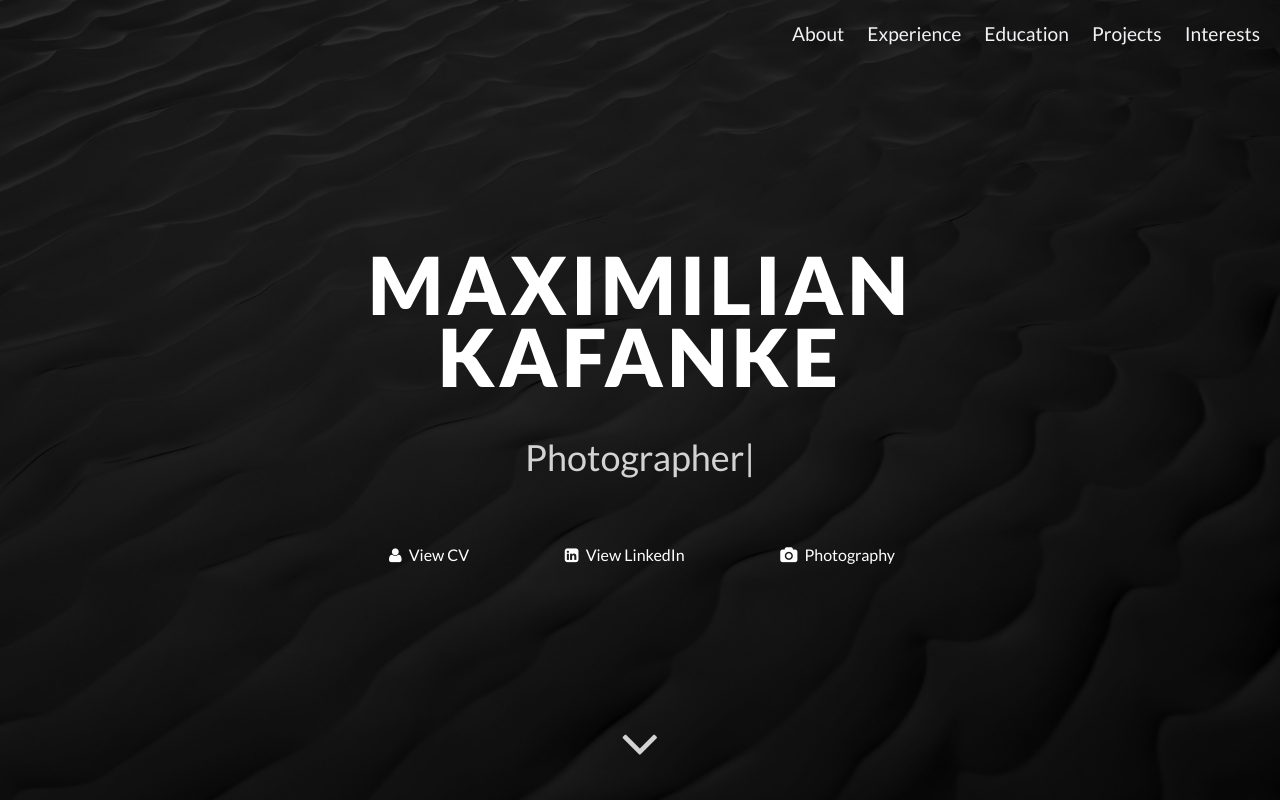
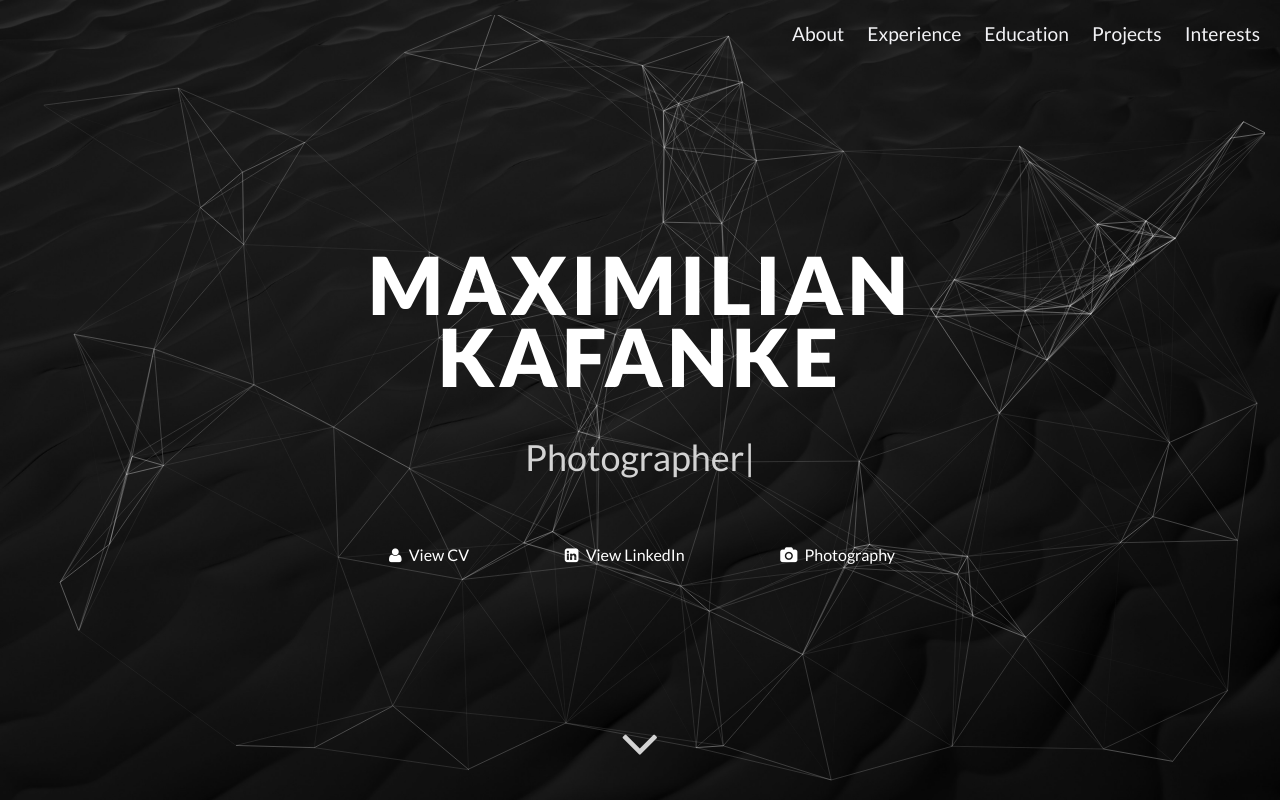
Before and after one commit to mkafanke/mkafanke.github.io, a website: page index.html in a window 1280 px wide. Shown: the top 800 px of the page. Drawn offline with nearby package versions, Linux system fonts and the light colour scheme.

Commit message:
Update index.html

```diff
--- a/index.html
+++ b/index.html
@@ -51,7 +51,7 @@
         <!-- End header -->
 
         <div id="lead">
-            <!--div id="particles-js"-->
+            <div id="particles-js">
                 <div id="lead-content">
                     <h1>Maximilian Kafanke</h1>
                     <h2 id="main-title"></h2>
@@ -643,7 +643,7 @@
         <!-- End footer -->
 
         <script src="https://ajax.googleapis.com/ajax/libs/jquery/1.12.4/jquery.min.js"></script>
-        <!--script src="js/particles.min.js"></script-->
+        <script src="js/particles.min.js"></script>
         <script src="js/scripts.js"></script>
 
     </body>
```
